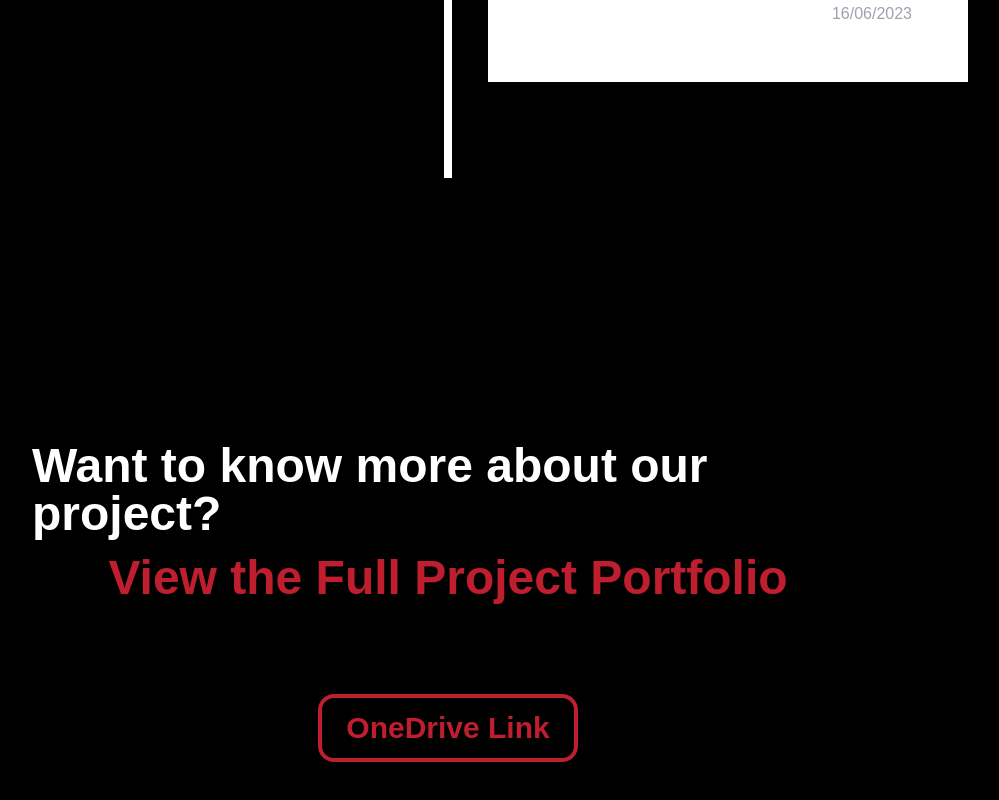
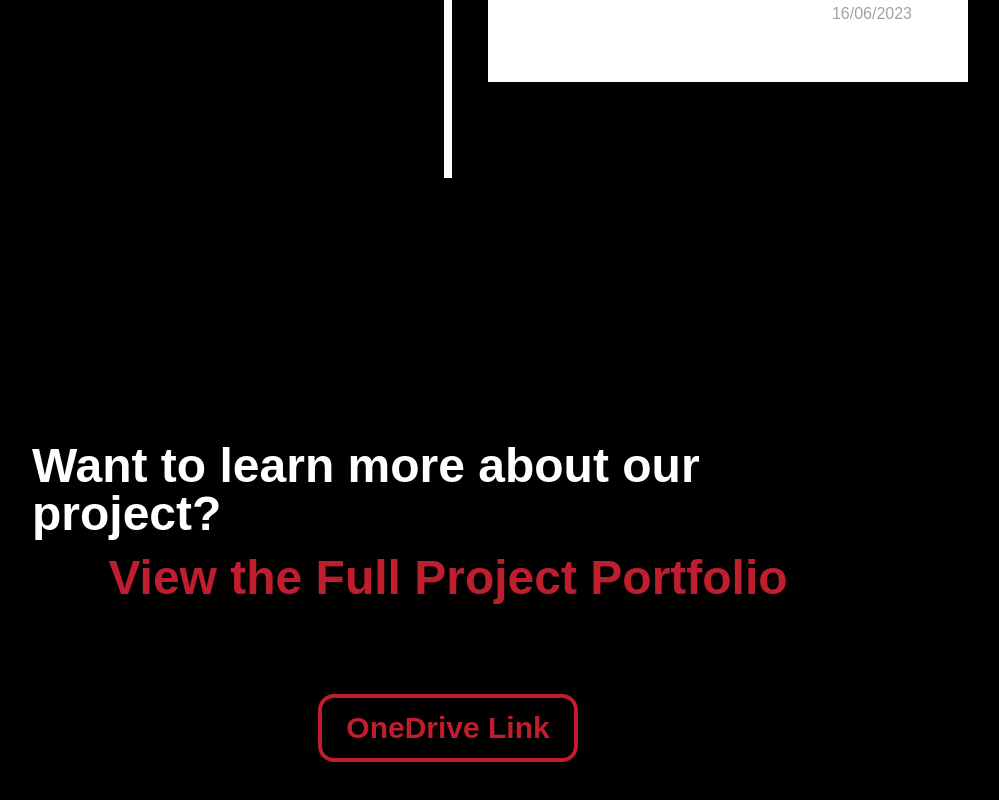
Before and after one commit to Finappster-Delta-V2/finappster-delta-v2-portfolio, a React (Vite) app: page / in a window 1280 px wide. Shown: the part 6770-7570 px from the top of the page, without its empty margins (192-1191 px from the left). Built offline with nearby package versions, Linux system fonts and the light colour scheme.

Commit message:
fix grammar

```diff
--- a/src/App.jsx
+++ b/src/App.jsx
@@ -208,7 +208,7 @@ const App = () => {
       {/* More about project */}
       <div className="flex flex-col items-center justify-center">
         <h1 className="mb-4 text-5xl font-bold">
-          Want to know more about our project?
+          Want to learn more about our project?
         </h1>
         <h1 className="mb-24 text-5xl font-bold text-primary">
           View the Full Project Portfolio
```
